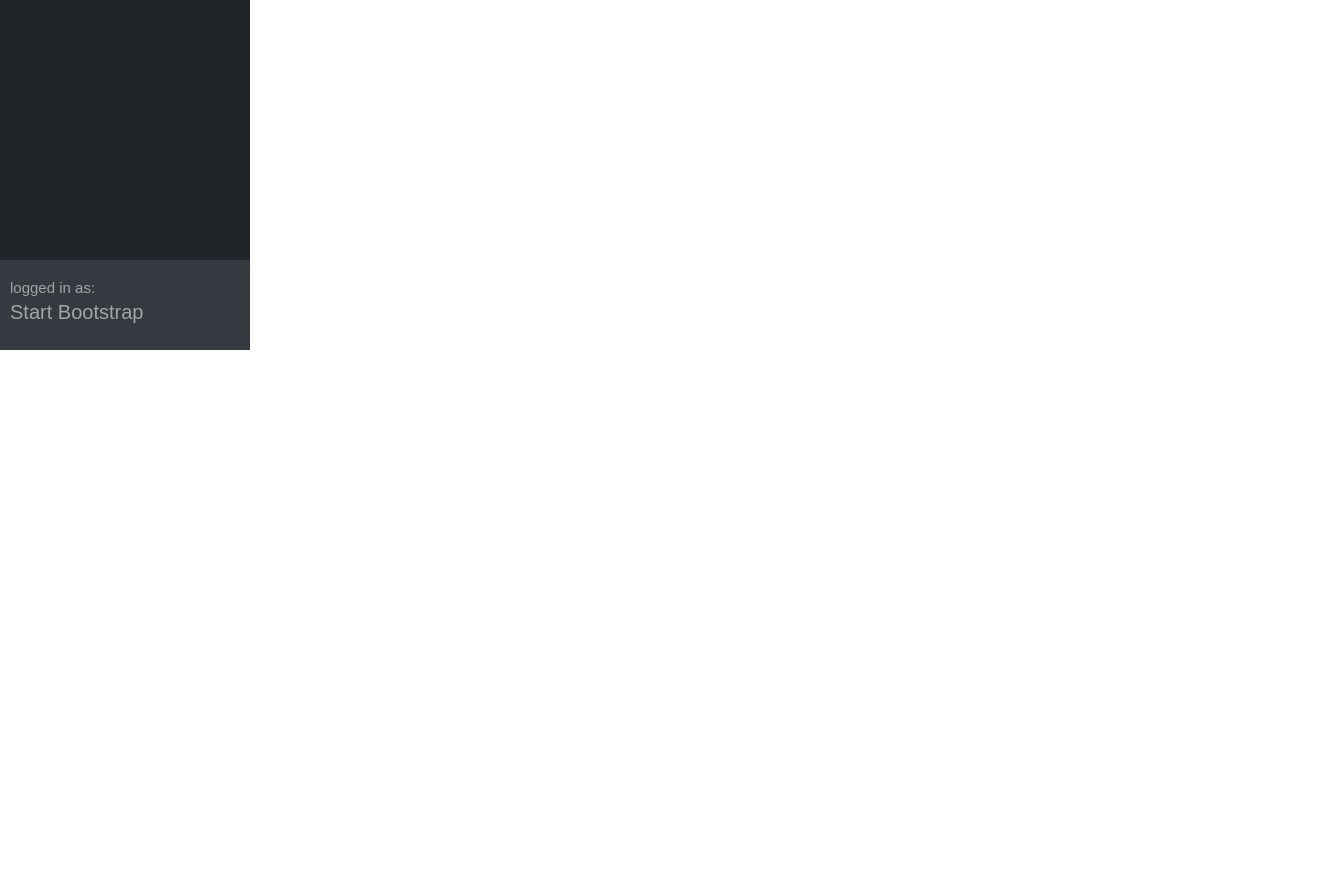
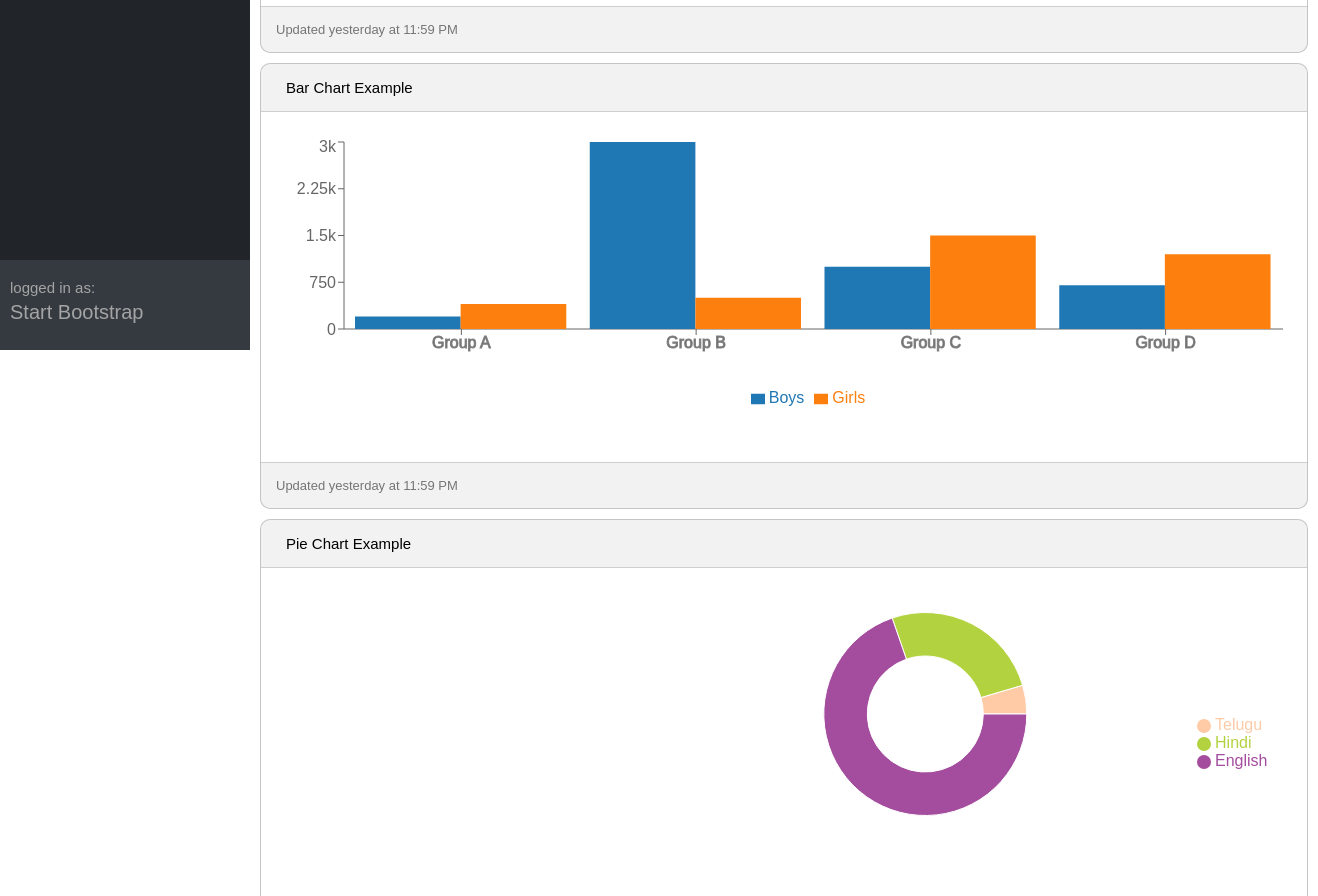
Before and after one commit to samsyntx/react-dashboard-design, a React (Create React App) app: page /charts in a window 1280 px wide. Shown: the part 480-1376 px from the top of the page, 1318 px wide, since content can reach past the window. Before the commit the page ends 830 px from the top, so only its background shows below. Built offline with nearby package versions, Linux system fonts and the light colour scheme; a web font is replaced by a local one.

Commit message:
Charts Page done using rechart

```diff
--- a/package.json
+++ b/package.json
@@ -6,11 +6,13 @@
     "@testing-library/jest-dom": "^5.16.5",
     "@testing-library/react": "^13.4.0",
     "@testing-library/user-event": "^13.5.0",
+    "antd": "^5.6.3",
     "react": "^18.2.0",
     "react-dom": "^18.2.0",
     "react-icons": "^4.10.1",
     "react-router-dom": "^5.3.4",
     "react-scripts": "5.0.1",
+    "recharts": "^2.7.2",
     "styled-components": "^6.0.0-rc.5",
     "web-vitals": "^2.1.4"
   },
--- a/src/App.jsx
+++ b/src/App.jsx
@@ -1,11 +1,12 @@
 import { BrowserRouter, Switch, Route } from "react-router-dom";
 import Header from "./components/Header/Header";
 import Home from "./components/Home/Home";
+import Sidebar from "./components/Sidebar/Sidebar";
+import Charts from "./components/Charts/Charts";
 import SidebarContext from "./context/SidebarContext";
 import { useState } from "react";
 
 import { ComAppContainer, FlexRouteRenderContainer } from "./AppStyled";
-import Sidebar from './components/Sidebar/Sidebar'
 
 const initialState = {
   isDarkSider: true,
@@ -64,7 +65,8 @@ function App() {
           <Sidebar />
           <FlexRouteRenderContainer>
             <Switch>
-              <Route exact path="/" component={Home} />
+            <Route exact path="/" component={Home} />
+            <Route exact path="/charts" component={Charts} />
             </Switch>
           </FlexRouteRenderContainer>
         </ComAppContainer>
--- /dev/null
+++ b/src/components/Charts/AreaChartsCom.jsx
@@ -0,0 +1,89 @@
+import { AreaChart, XAxis, YAxis, CartesianGrid, Tooltip, Area } from "recharts";
+
+const data = [
+  {
+    name: "Page A",
+    uv: 4000,
+    pv: 2400,
+    amt: 2400,
+  },
+  {
+    name: "Page B",
+    uv: 3000,
+    pv: 1398,
+    amt: 2210,
+  },
+  {
+    name: "Page C",
+    uv: 2000,
+    pv: 9800,
+    amt: 2290,
+  },
+  {
+    name: "Page D",
+    uv: 2780,
+    pv: 3908,
+    amt: 2000,
+  },
+  {
+    name: "Page E",
+    uv: 1890,
+    pv: 4800,
+    amt: 2181,
+  },
+  {
+    name: "Page F",
+    uv: 2390,
+    pv: 3800,
+    amt: 2500,
+  },
+  {
+    name: "Page G",
+    uv: 3490,
+    pv: 4300,
+    amt: 2100,
+  },
+];
+
+const AreaChartCom = function (props) {
+  const {height, width} = props
+  return (
+    <AreaChart
+      width={width}
+      height={height}
+      data={data}
+      margin={{ top: 10, right: 30, left: 0, bottom: 0 }}
+    >
+      <defs>
+        <linearGradient id="colorUv" x1="0" y1="0" x2="0" y2="1">
+          <stop offset="5%" stopColor="#8884d8" stopOpacity={0.8} />
+          <stop offset="95%" stopColor="#8884d8" stopOpacity={0} />
+        </linearGradient>
+        <linearGradient id="colorPv" x1="0" y1="0" x2="0" y2="1">
+          <stop offset="5%" stopColor="#82ca9d" stopOpacity={0.8} />
+          <stop offset="95%" stopColor="#82ca9d" stopOpacity={0} />
+        </linearGradient>
+      </defs>
+      <XAxis dataKey="name" />
+      <YAxis />
+      <CartesianGrid strokeDasharray="3 3" />
+      <Tooltip />
+      <Area
+        type="monotone"
+        dataKey="uv"
+        stroke="#8884d8"
+        fillOpacity={1}
+        fill="url(#colorUv)"
+      />
+      <Area
+        type="monotone"
+        dataKey="pv"
+        stroke="#82ca9d"
+        fillOpacity={1}
+        fill="url(#colorPv)"
+      />
+    </AreaChart>
+  );
+};
+
+export default AreaChartCom;
--- /dev/null
+++ b/src/components/Charts/BarChartCom.jsx
@@ -0,0 +1,75 @@
+import {
+  BarChart,
+  Bar,
+  XAxis,
+  YAxis,
+  Legend,
+  ResponsiveContainer,
+} from "recharts"
+
+const data = [
+  {
+    group_name: "Group A",
+    boys: 200,
+    girls: 400,
+  },
+  {
+    group_name: "Group B",
+    boys: 3000,
+    girls: 500,
+  },
+  {
+    group_name: "Group C",
+    boys: 1000,
+    girls: 1500,
+  },
+  {
+    group_name: "Group D",
+    boys: 700,
+    girls: 1200,
+  },
+]
+
+const BarChartCom = (props) => {
+  const DataFormatter = (number) => {
+    if (number > 1000) {
+      return `${(number / 1000).toString()}k`
+    }
+    return number.toString()
+  }
+  const {width, height} = props
+  return (
+    <ResponsiveContainer width={width} height={height}>
+      <BarChart
+        data={data}
+        margin={{
+          top: 5,
+        }}
+      >
+        <XAxis
+          dataKey="group_name"
+          tick={{
+            stroke: "gray",
+            strokeWidth: 1,
+          }}
+        />
+        <YAxis
+          tickFormatter={DataFormatter}
+          tick={{
+            stroke: "gray",
+            strokeWidth: 0,
+          }}
+        />
+        <Legend
+          wrapperStyle={{
+            padding: 30,
+          }}
+        />
+        <Bar dataKey="boys" name="Boys" fill="#1f77b4" barSize="20%" />
+        <Bar dataKey="girls" name="Girls" fill="#fd7f0e" barSize="20%" />
+      </BarChart>
+    </ResponsiveContainer>
+  )
+}
+
+export default BarChartCom
--- /dev/null
+++ b/src/components/Charts/Charts.jsx
@@ -0,0 +1,29 @@
+import ChartsContainer from "./ChartsContainer";
+import AreaChartCom from "./AreaChartsCom";
+import BarChartCom from "./BarChartCom";
+import PieChartCom from "./PieChartCom";
+import {AiOutlineAreaChart} from 'react-icons/ai'
+
+const chartProps = [
+  { id: 1, name: "Area Chart Example", icon: <AiOutlineAreaChart size={20}/>, time: "Updated yesterday at 11:59 PM", isFlexGrow: true},
+  { id: 2, name: "Bar Chart Example", icon: "", time: "Updated yesterday at 11:59 PM", isFlexGrow: false},
+  { id: 3, name: "Pie Chart Example", icon: "", time: "Updated yesterday at 11:59 PM", isFlexGrow: false},
+];
+
+const Charts = () => {
+  return (
+    <div>
+      <ChartsContainer detail={chartProps[0]}>
+        <AreaChartCom height={300} width={999}/>
+      </ChartsContainer>
+      <ChartsContainer detail={chartProps[1]}>
+        <BarChartCom height={300} width={999}/>
+      </ChartsContainer>
+      <ChartsContainer detail={chartProps[2]}>
+        <PieChartCom height={300} width={999}/>
+      </ChartsContainer>
+    </div>
+  );
+};
+
+export default Charts;
--- /dev/null
+++ b/src/components/Charts/ChartsContainer.jsx
@@ -0,0 +1,27 @@
+import React from "react";
+
+import {
+  ChartsContainerCom,
+  CCHeadingIconContainer,
+  CCchartTitle,
+  CCmainChildContainer,
+  CCbottomTimeContainer,
+  CCTitleIcon,
+} from "./ChartsStyled";
+
+const ContainerCard = (props, ) => {
+  const {name, icon, time} = props.detail;
+
+  return (
+    <ChartsContainerCom>
+      <CCHeadingIconContainer>
+        <CCTitleIcon>{icon}</CCTitleIcon>
+        <CCchartTitle>{name}</CCchartTitle>
+      </CCHeadingIconContainer>
+      <CCmainChildContainer>{props.children}</CCmainChildContainer>
+      <CCbottomTimeContainer>{time}</CCbottomTimeContainer>
+    </ChartsContainerCom>
+  );
+};
+
+export default ContainerCard;
--- /dev/null
+++ b/src/components/Charts/ChartsStyled.jsx
@@ -0,0 +1,42 @@
+import styled from "styled-components";
+
+export const ChartsContainerCom = styled.div`
+  border: 1px solid #00000031;
+  background-color: #f2f2f2;
+  display: flex;
+  flex-direction: column;
+  justify-content: center;
+  align-items: center;
+  margin: 10px;
+  overflow: hidden;
+  border-radius: 10px;
+`;
+
+export const CCHeadingIconContainer = styled.div`
+align-self: flex-start;
+padding: 15px;
+display: flex;
+justify-content: center;
+align-items: center;
+`;
+
+export const CCTitleIcon = styled.div``;
+
+export const CCchartTitle = styled.p`
+  margin-left: 10px;
+  font-size: 15px;
+`;
+
+export const CCmainChildContainer = styled.div`
+  background-color: white;
+  border: 1px solid #00000031;
+  width: 100%;
+  padding: 25px 0px 25px 45px;
+`;
+
+export const CCbottomTimeContainer = styled.p`
+align-self: flex-start;
+padding: 15px;
+font-size: 13px;
+color: #757575;
+`;
--- /dev/null
+++ b/src/components/Charts/PieChartCom.jsx
@@ -0,0 +1,48 @@
+import { PieChart, Pie, Legend, Cell, ResponsiveContainer } from "recharts"
+
+const data = [
+  {
+    count: 809680,
+    language: "Telugu",
+  },
+  {
+    count: 4555697,
+    language: "Hindi",
+  },
+  {
+    count: 12345657,
+    language: "English",
+  },
+]
+
+const PieChartCom = (props) => {
+  const {height, width} = props
+  return (
+    <ResponsiveContainer width={width} height={height}>
+      <PieChart>
+        <Pie
+          cx="70%"
+          cy="40%"
+          data={data}
+          startAngle={0}
+          endAngle={360}
+          innerRadius="40%"
+          outerRadius="70%"
+          dataKey="count"
+        >
+          <Cell name="Telugu" fill="#fecba6" />
+          <Cell name="Hindi" fill="#b3d23f" />
+          <Cell name="English" fill="#a44c9e" />
+        </Pie>
+        <Legend
+          iconType="circle"
+          layout="vertical"
+          verticalAlign="middle"
+          align="right"
+        />
+      </PieChart>
+    </ResponsiveContainer>
+  )
+}
+
+export default PieChartCom
```
Also changed, not shown: src/components/Sidebar/Sidebar.jsx (+4 -4 lines), 1 other file (tests, documents, lock files or other folders).
